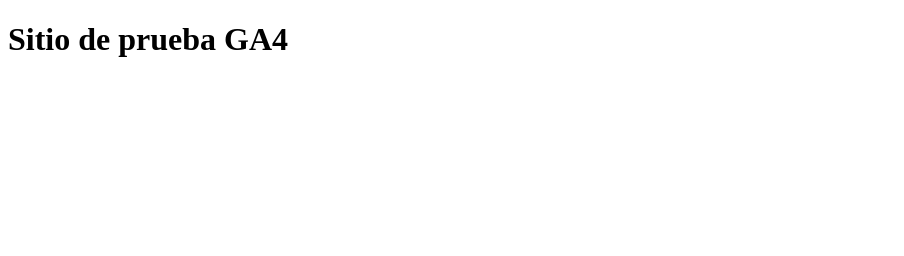
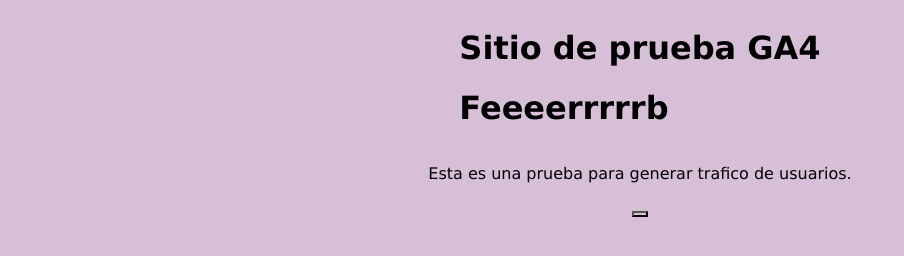
Before and after one commit to Feeeerrrrrb/mi-sitio-ga4, a plain HTML site: page index.html in a window 1280 px wide. Shown: the whole page, without its empty margins (0-904 px from the left). Drawn offline with Linux system fonts and the light colour scheme.

Commit message:
index.html

```diff
--- a/index.html
+++ b/index.html
@@ -2,6 +2,21 @@
 <html>
 <head>
     <title>Prueba GA4</title>
+        <style>
+        *{background-color: thistle;
+        font-family: Verdana, Geneva, Tahoma, sans-serif;}
+        .flex{display: flex;
+            flex-direction: column;
+            align-items: center;
+            justify-content: space-evenly;}
+        .desc{border: 3px solid;
+            border-color: blueviolet;
+            border-radius: 5px 0 5px 0;
+            padding: 5px;}
+        .submit{background-color: darkmagenta;
+        border-radius: 5px 0 5px 0;
+        padding: 5px;}
+    </style>
     <!-- Google tag (gtag.js) -->
 <script async src="https://www.googletagmanager.com/gtag/js?id=G-EV9436RVQ9"></script>
 <script>
@@ -13,6 +28,17 @@
 </script>
 </head>
 <body>
-    <h1>Sitio de prueba GA4</h1>
+    <div class="flex">
+        <div>
+            <h1>Sitio de prueba GA4</h1>
+            <h1>Feeeerrrrrb</h1>
+        </div>
+        <div>
+            <p>Esta es una prueba para generar trafico de usuarios.</p>
+        </div>
+        <div>
+            <button></button>
+        </div>
+    </div>
 </body>
 </html>
```
